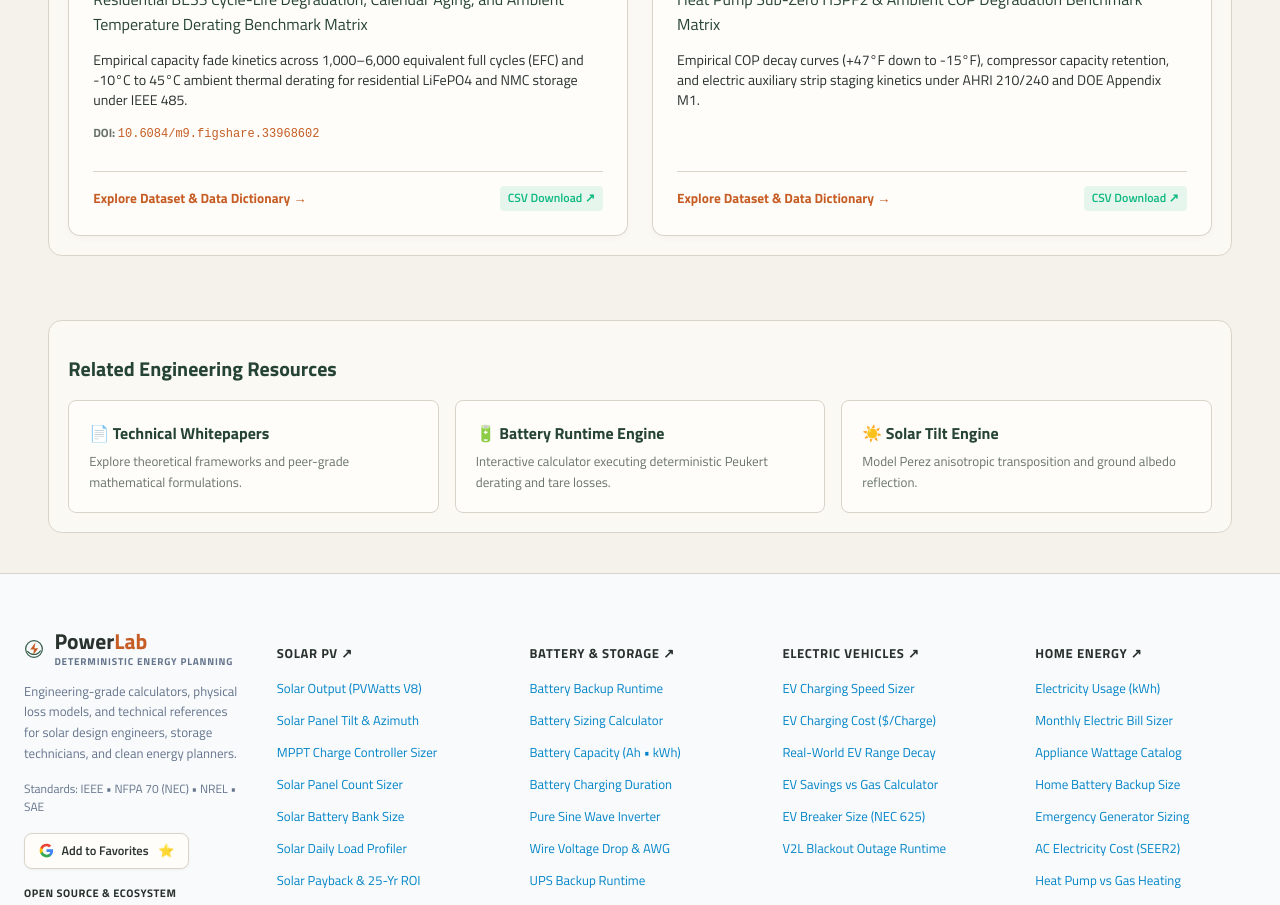
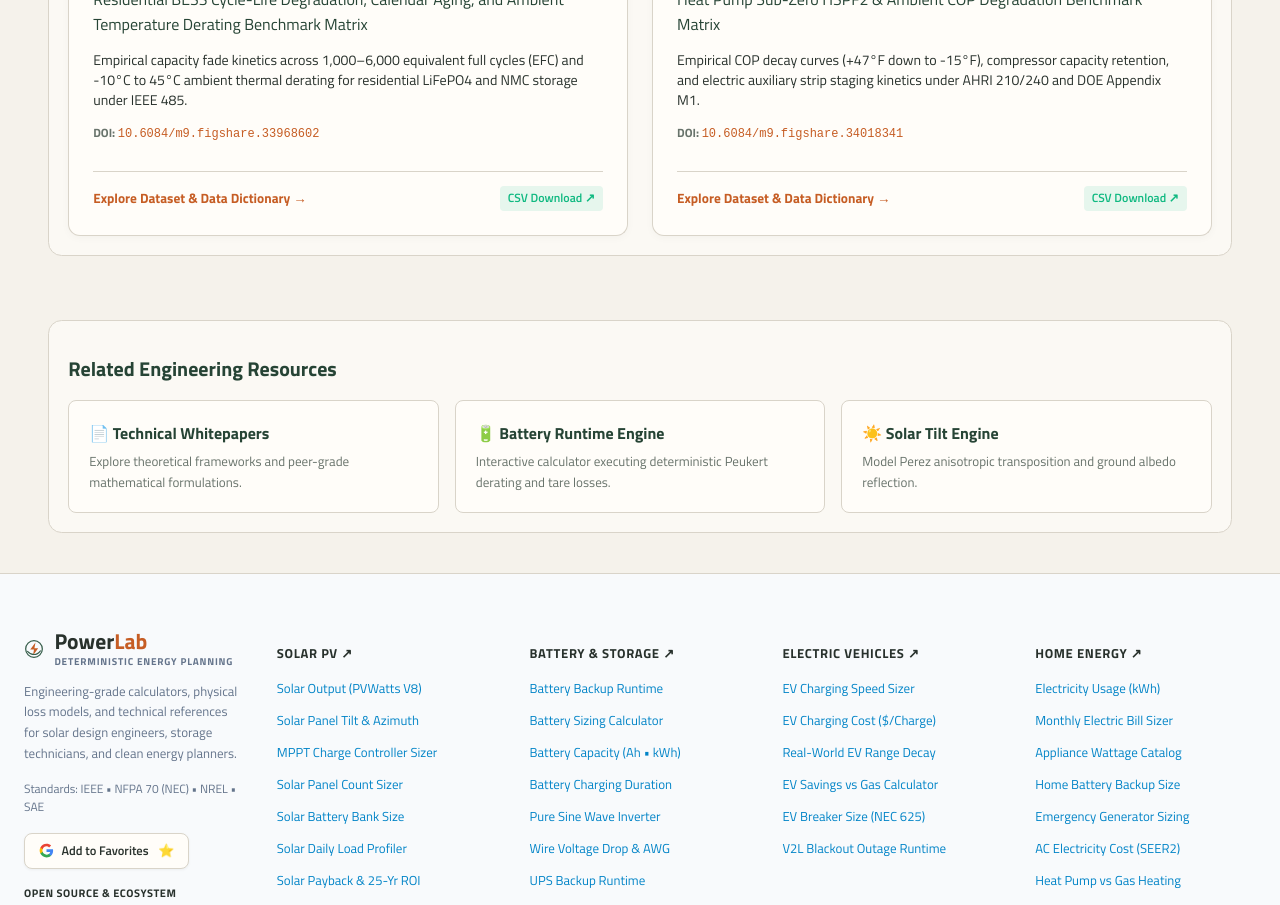
Before and after one commit to miadsaadidi/powerlab, a Next.js app: page /datasets in a window 1280 px wide. Shown: the part 1620-2525 px from the top of the page. Built offline with nearby package versions, Linux system fonts and the light colour scheme; no server answers.

Commit message:
feat(datasets): sync PL-DS-HVAC-04 Figshare DataCite DOI 10.6084/m9.figshare.34018341

```diff
--- a/src/data/research-papers.ts
+++ b/src/data/research-papers.ts
@@ -957,7 +957,8 @@ export const BENCHMARK_DATASETS: BenchmarkDataset[] = [
     id: "PL-DS-HVAC-04",
     slug: "heat-pump-sub-zero-cop-degradation-benchmark",
     repository: "Figshare",
-    status: "accession_pending",
+    status: "published",
+    doi: "10.6084/m9.figshare.34018341",
     title: "Heat Pump Sub-Zero HSPF2 & Ambient COP Degradation Benchmark Matrix",
     shortTitle: "Heat Pump Sub-Zero COP Benchmark",
     subtitle: "Empirical COP decay curves (+47°F down to -15°F), compressor capacity retention, and electric auxiliary strip staging kinetics under AHRI 210/240 and DOE Appendix M1.",
@@ -985,7 +986,7 @@ export const BENCHMARK_DATASETS: BenchmarkDataset[] = [
     fileSize: "188 KB",
     format: "CSV / Tabular Matrix",
     downloadUrl: "/datasets/heat-pump-sub-zero-cop-degradation-matrix.csv",
-    repositoryUrl: "https://figshare.com/search?q=PL-DS-HVAC-04",
+    repositoryUrl: "https://doi.org/10.6084/m9.figshare.34018341",
     paperSlug: "heat-pump-cop-degradation-and-auxiliary-heat-kinetics",
     methodology: "Synthesized from empirical PNNL field monitoring studies, NEEP Cold Climate Air Source Heat Pump (ccASHP) specification listings, AHRI 210/240-2023 certified laboratory performance data across 5 outdoor test points (47°F, 35°F with defrost penalty, 17°F, 5°F, and -15°F), and DOE 10 CFR Part 430 Appendix M1 seasonal derate standards.",
     variables: [
@@ -1029,10 +1030,11 @@ export const BENCHMARK_DATASETS: BenchmarkDataset[] = [
   year         = {2026},
   publisher    = {Figshare},
   version      = {1.0.0},
+  doi          = {10.6084/m9.figshare.34018341},
   url          = {https://www.powelab.org/datasets/heat-pump-sub-zero-cop-degradation-benchmark}
 }`,
-    apaCitation: "PowerLab Clean Energy Engineering Group. (2026). Heat Pump Sub-Zero HSPF2 & Ambient COP Degradation Benchmark Matrix (Version 1.0.0) [Data set]. Figshare. https://www.powelab.org/datasets/heat-pump-sub-zero-cop-degradation-benchmark",
-    ieeeCitation: "PowerLab Clean Energy Engineering Group, \"Heat Pump Sub-Zero HSPF2 & Ambient COP Degradation Benchmark Matrix,\" Figshare, 2026.",
+    apaCitation: "PowerLab Clean Energy Engineering Group. (2026). Heat Pump Sub-Zero HSPF2 & Ambient COP Degradation Benchmark Matrix (Version 1.0.0) [Data set]. Figshare. https://doi.org/10.6084/m9.figshare.34018341",
+    ieeeCitation: "PowerLab Clean Energy Engineering Group, \"Heat Pump Sub-Zero HSPF2 & Ambient COP Degradation Benchmark Matrix,\" Figshare, 2026, doi: 10.6084/m9.figshare.34018341.",
   },
 ];
 
```
Also changed, not shown: SEO/EXTERNAL_DISTRIBUTION.md (+1 -0 lines), SEO/BACKLINK_LOG.csv, 1 other file (tests, documents, lock files or other folders).
